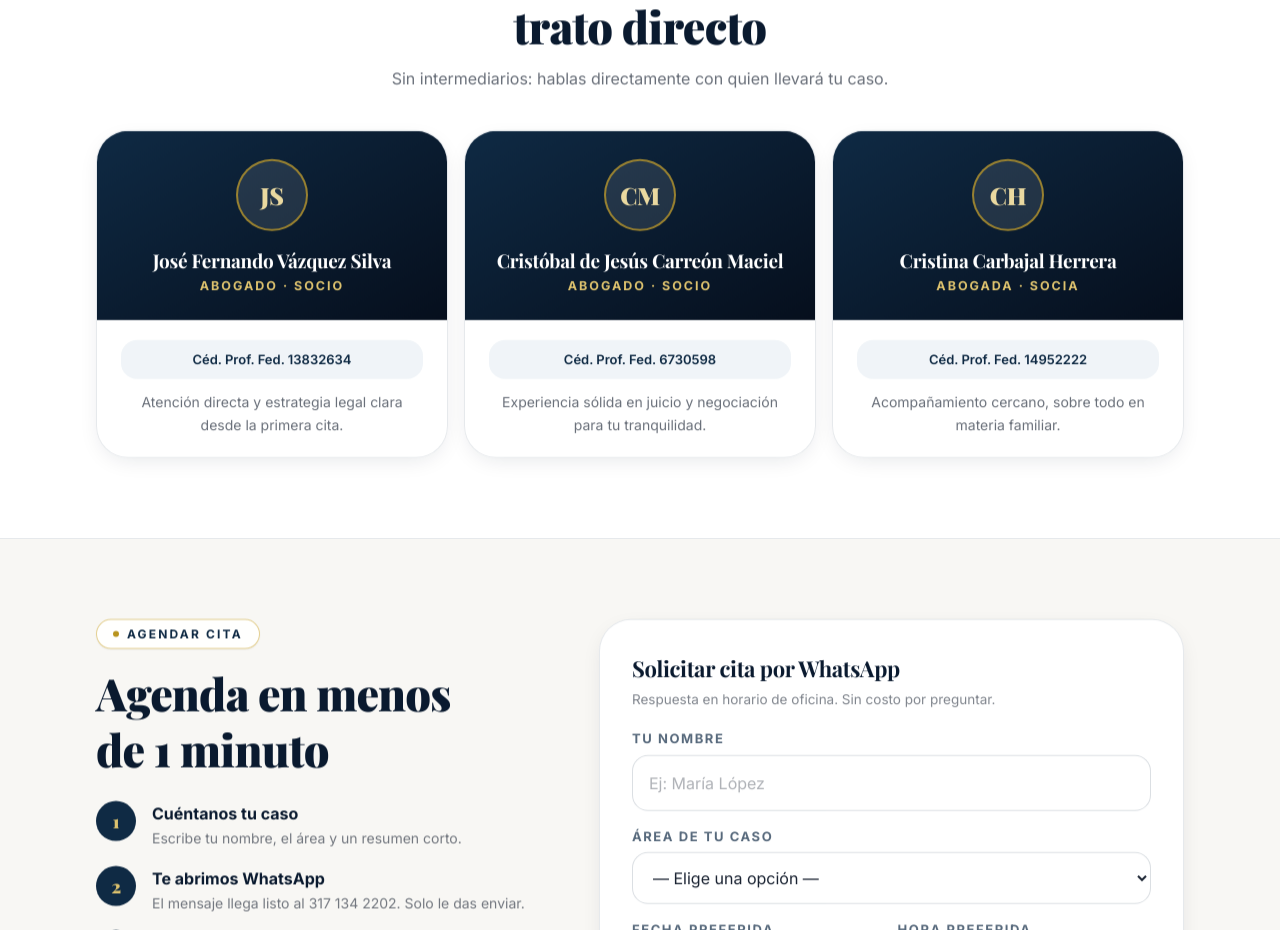
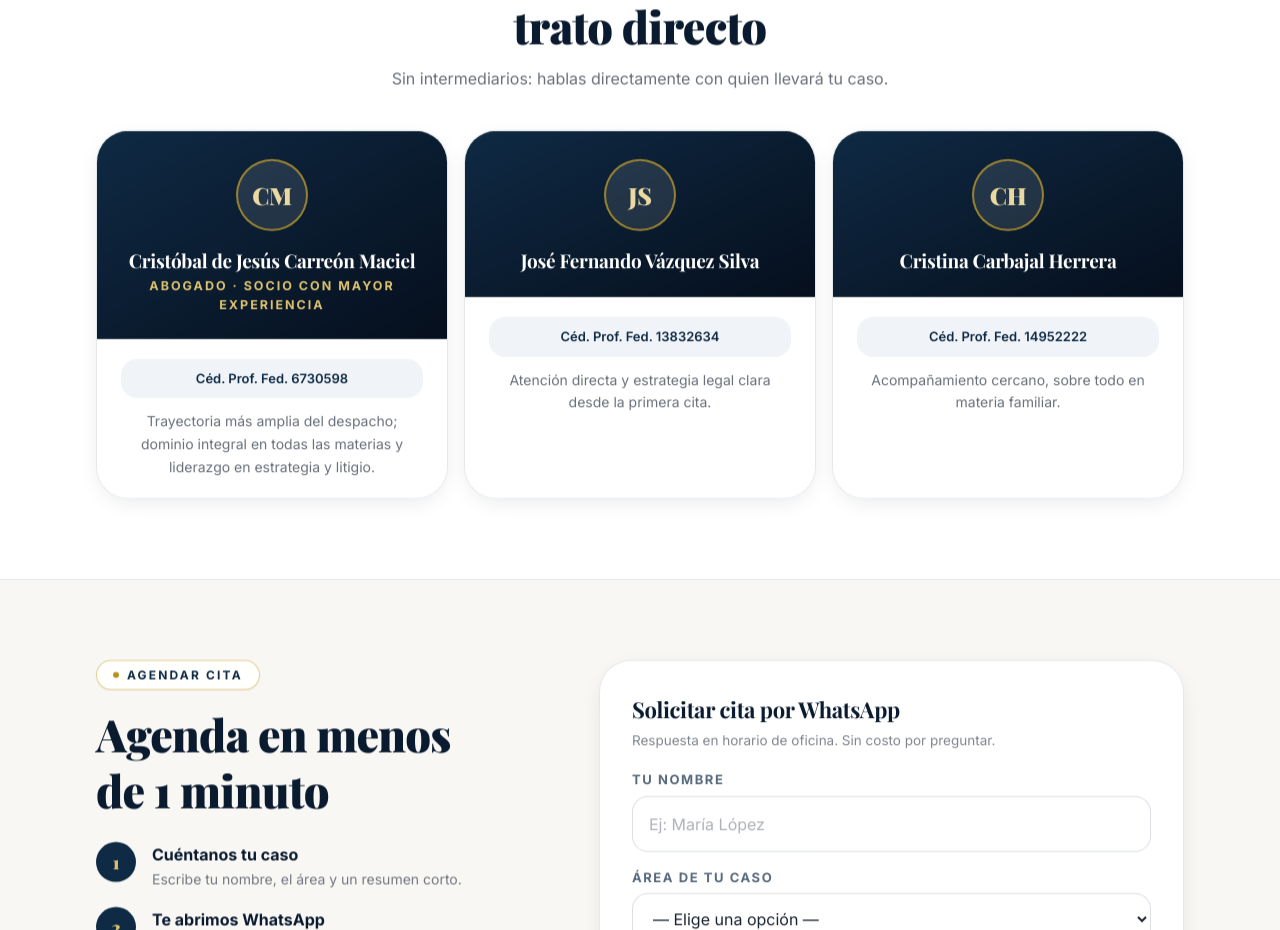
Before and after one commit to AlexisOsorio256/LEXUM, a Next.js app: page / in a window 1280 px wide. Shown: the part 2785-3715 px from the top of the page. Built offline with nearby package versions, Linux system fonts and the light colour scheme; a web font is replaced by a local one.

Commit message:
Equipo: Cristobal como mayor experiencia; roles de otros ocultos

```diff
--- a/src/components/Equipo.tsx
+++ b/src/components/Equipo.tsx
@@ -37,9 +37,11 @@ export default function Equipo({ abogados }: { abogados: Abogado[] }) {
                   {initials(b.name)}
                 </span>
                 <h3 className="mt-4 font-serif text-[19px] font-bold leading-snug">{b.name}</h3>
-                <p className="mt-1 text-[12.5px] font-bold uppercase tracking-[0.16em] text-gold-300">
-                  {b.rol}
-                </p>
+                {b.rol.trim() ? (
+                  <p className="mt-1 text-[12.5px] font-bold uppercase tracking-[0.16em] text-gold-300">
+                    {b.rol}
+                  </p>
+                ) : null}
               </div>
               <div className="px-6 py-5">
                 <p className="rounded-2xl bg-navy-50 px-4 py-2.5 text-center text-[13px] font-semibold text-navy-800">
--- a/src/data/despacho.json
+++ b/src/data/despacho.json
@@ -87,20 +87,20 @@
   ],
   "abogados": [
     {
-      "id": "fernando-vazquez",
-      "name": "José Fernando Vázquez Silva",
-      "cedula": "13832634",
-      "rol": "Abogado · Socio",
-      "bio": "Atención directa y estrategia legal clara desde la primera cita.",
+      "id": "cristobal-carreon",
+      "name": "Cristóbal de Jesús Carreón Maciel",
+      "cedula": "6730598",
+      "rol": "Abogado · Socio con mayor experiencia",
+      "bio": "Trayectoria más amplia del despacho; dominio integral en todas las materias y liderazgo en estrategia y litigio.",
       "visible": true,
       "sort_order": 1
     },
     {
-      "id": "cristobal-carreon",
-      "name": "Cristóbal de Jesús Carreón Maciel",
-      "cedula": "6730598",
-      "rol": "Abogado · Socio",
-      "bio": "Experiencia sólida en juicio y negociación para tu tranquilidad.",
+      "id": "fernando-vazquez",
+      "name": "José Fernando Vázquez Silva",
+      "cedula": "13832634",
+      "rol": "",
+      "bio": "Atención directa y estrategia legal clara desde la primera cita.",
       "visible": true,
       "sort_order": 2
     },
@@ -108,7 +108,7 @@
       "id": "cristina-carbajal",
       "name": "Cristina Carbajal Herrera",
       "cedula": "14952222",
-      "rol": "Abogada · Socia",
+      "rol": "",
       "bio": "Acompañamiento cercano, sobre todo en materia familiar.",
       "visible": true,
       "sort_order": 3
```
